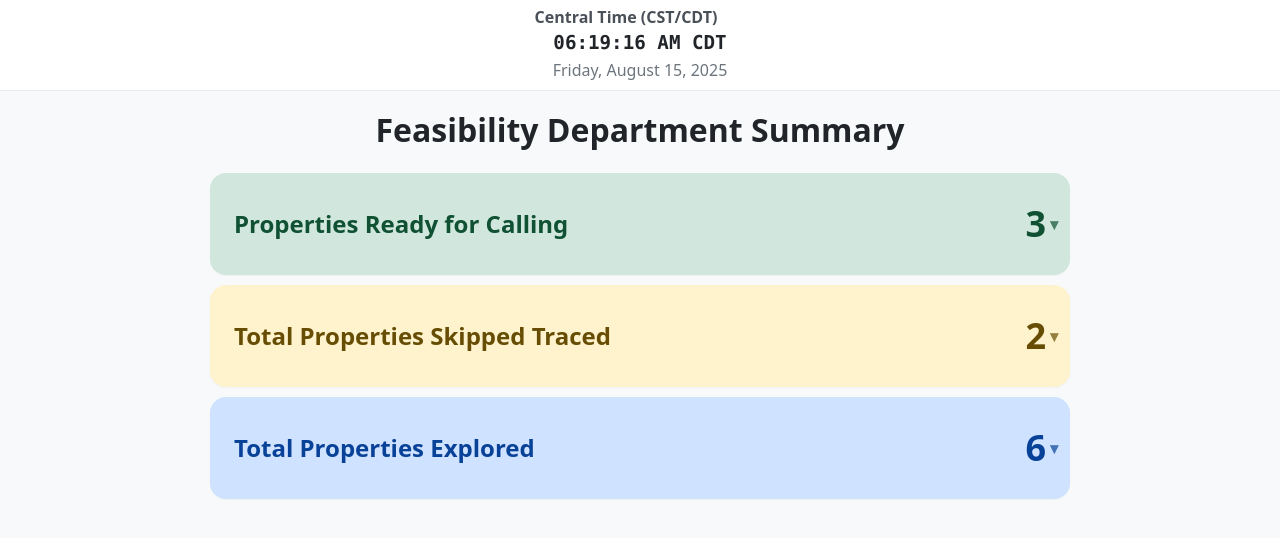
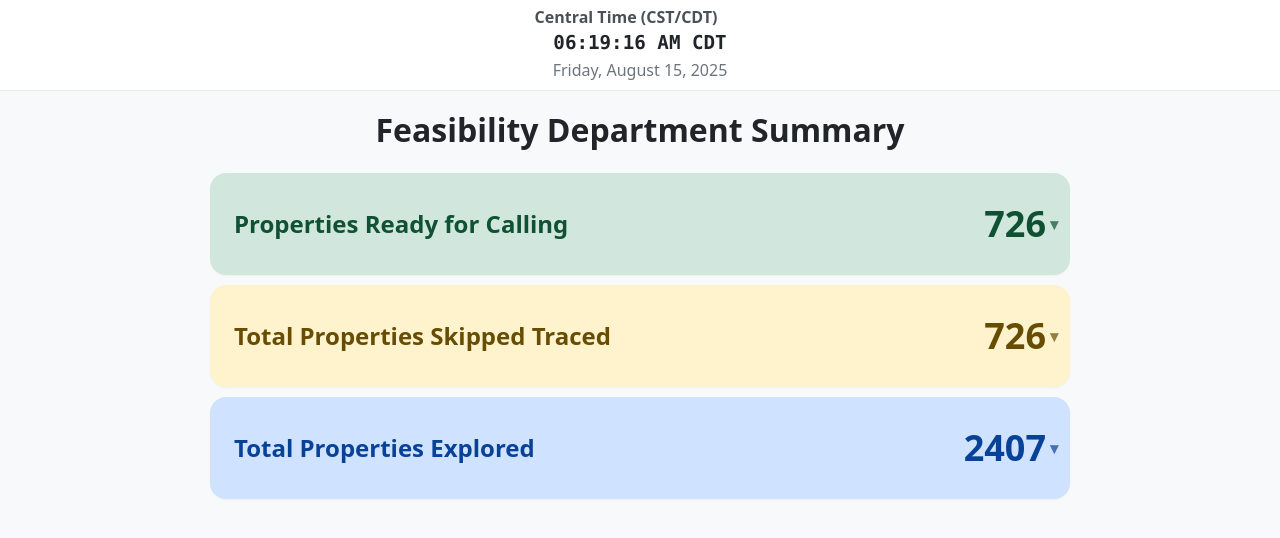
Before and after one commit to webdev-lht/lhtfeasibilitydept, a plain HTML site: page index.html in a window 1280 px wide. Drawn offline with nearby package versions, Linux system fonts and the light colour scheme.

Commit message:
Update index.html

```diff
--- a/index.html
+++ b/index.html
@@ -71,7 +71,7 @@
     <!-- Ready for Calling -->
     <div class="kpi ready collapsed" data-bs-toggle="collapse" data-bs-target="#cReady" aria-expanded="false">
       <div class="label">Properties Ready for Calling</div>
-      <div id="kpiReady" class="value">0</div>
+      <div id="kpiReady" class="value">726</div>
       <span class="chev">▾</span>
     </div>
     <div id="cReady" class="collapse">
@@ -154,64 +154,6 @@
     updateClock();
     setInterval(updateClock, 1000);
 
-    // --- Data; replace with SharePoint/Make feed ---
-    // Expect a field like `lead_type` with values: 'EWT' | 'OTM' | 'EWT_from_OTM'
-    // and `status`: 'discovered' | 'filtered' | 'skip_traced' | 'sent_to_sales'
-    function demoData(){
-      return [
-        {lead_type:'EWT', status:'sent_to_sales'},
-        {lead_type:'OTM', status:'sent_to_sales'},
-        {lead_type:'EWT_from_OTM', status:'filtered'},
-        {lead_type:'EWT', status:'discovered'},
-        {lead_type:'OTM', status:'filtered'},
-        {lead_type:'EWT', status:'sent_to_sales'}
-      ];
-    }
-
-    function countByType(items){
-      const c = {EWT:0, OTM:0, EWT_from_OTM:0};
-      for(const it of items){
-        const k = (it.lead_type||'').toString();
-        if(k in c) c[k]++;
-      }
-      return c;
-    }
-
-    function render(){
-      const data = demoData();
-      // Ready = sent_to_sales
-      const readyItems = data.filter(x=>x.status==='sent_to_sales');
-      const ready = readyItems.length;
-      const rC = countByType(readyItems);
-
-      // Skip = filtered
-      const skipItems = data.filter(x=>x.status==='filtered');
-      const skip = skipItems.length;
-      const sC = countByType(skipItems);
-
-      // Explored today = all today; demo uses all rows
-      const exploredItems = data; // TODO: filter by CST date if needed
-      const explored = exploredItems.length;
-      const eC = countByType(exploredItems);
-
-      document.getElementById('kpiReady').textContent = ready;
-      document.getElementById('readyEWT').textContent = rC.EWT;
-      document.getElementById('readyOTM').textContent = rC.OTM;
-      document.getElementById('readyEWTOTM').textContent = rC.EWT_from_OTM;
-
-      document.getElementById('kpiSkip').textContent = skip;
-      document.getElementById('skipEWT').textContent = sC.EWT;
-      document.getElementById('skipOTM').textContent = sC.OTM;
-      document.getElementById('skipEWTOTM').textContent = sC.EWT_from_OTM;
-
-      document.getElementById('kpiExplored').textContent = explored;
-      document.getElementById('expEWT').textContent = eC.EWT;
-      document.getElementById('expOTM').textContent = eC.OTM;
-      document.getElementById('expEWTOTM').textContent = eC.EWT_from_OTM;
-    }
-
-    render();
-
   </script>
 </body>
 </html>
```
